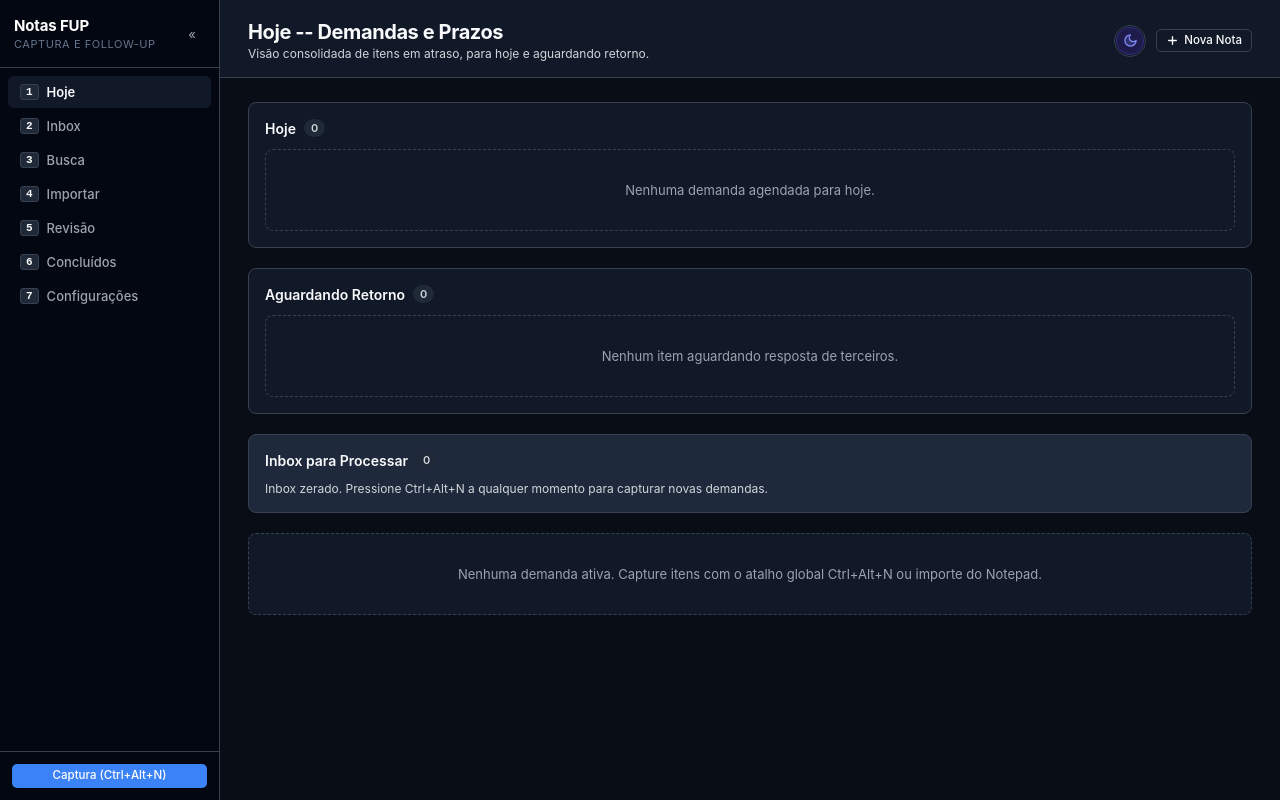
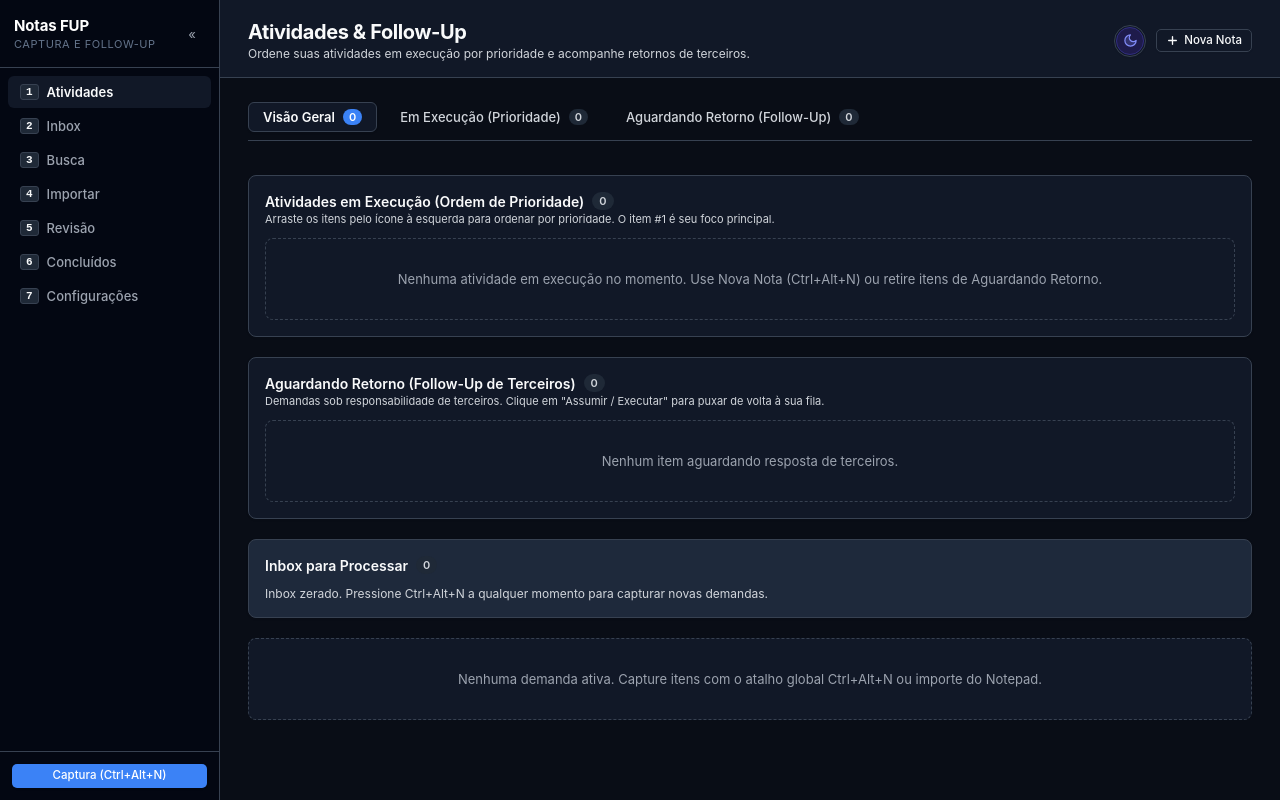
Before and after one commit to rlucio01/notas-fup, a React (Vite) app: page / in a window 1280 px wide. Built offline with nearby package versions, Linux system fonts and the light colour scheme.

Commit message:
feat: painel de atividades em execucao com priorizacao por arrastar e soltar e abas de modo de visao

```diff
--- a/src/App.css
+++ b/src/App.css
@@ -687,6 +687,87 @@ body, html, #root {
   color: var(--danger);
 }
 
+/* ── View Mode Tabs (Execução / Aguardando / Geral) ────── */
+.view-mode-tabs {
+  display: flex;
+  align-items: center;
+  gap: 8px;
+  margin-bottom: 14px;
+  border-bottom: 1px solid var(--border-color);
+  padding-bottom: 8px;
+}
+
+.view-mode-tab {
+  display: inline-flex;
+  align-items: center;
+  gap: 8px;
+  padding: 6px 14px;
+  border-radius: 6px;
+  background: transparent;
+  border: 1px solid transparent;
+  color: var(--text-secondary);
+  font-size: 13px;
+  font-weight: 500;
+  cursor: pointer;
+  transition: all 0.15s ease;
+  user-select: none;
+}
+
+.view-mode-tab:hover {
+  background: var(--bg-hover);
+  color: var(--text-primary);
+}
+
+.view-mode-tab.active {
+  background: var(--bg-card);
+  border-color: var(--border-color);
+  color: var(--text-primary);
+  font-weight: 600;
+  box-shadow: 0 1px 3px rgba(0, 0, 0, 0.05);
+}
+
+.view-mode-tab.active .tab-badge {
+  background: var(--accent);
+  color: #ffffff;
+}
+
+.tab-badge {
+  background: var(--bg-hover);
+  color: var(--text-secondary);
+  font-size: 11px;
+  font-weight: 600;
+  padding: 1px 6px;
+  border-radius: 10px;
+  transition: all 0.15s ease;
+}
+
+/* ── Priority Badge ───────────────────────────────────── */
+.badge-priority {
+  background: var(--bg-hover);
+  color: var(--text-secondary);
+  border: 1px solid var(--border-color);
+  font-weight: 700;
+  font-family: monospace;
+  font-size: 10.5px;
+  padding: 1px 6px;
+  border-radius: 4px;
+  letter-spacing: 0.3px;
+}
+
+.badge-priority.top-focus {
+  background: #fef3c7;
+  color: #b45309;
+  border-color: #fde68a;
+  box-shadow: 0 0 0 1px rgba(245, 158, 11, 0.25);
+  font-weight: 800;
+}
+
+[data-theme="dark"] .badge-priority.top-focus {
+  background: rgba(245, 158, 11, 0.2);
+  color: #fcd34d;
+  border-color: rgba(245, 158, 11, 0.4);
+}
+
 .badge-ticket {
   background: var(--bg-hover);
   color: var(--text-primary);
--- a/src/App.tsx
+++ b/src/App.tsx
@@ -126,7 +126,7 @@ export const App: React.FC = () => {
   }, []);
 
   const navItems: { id: TabId; label: string; shortcut: string; count?: number }[] = [
-    { id: "today", label: "Hoje", shortcut: "1" },
+    { id: "today", label: "Atividades", shortcut: "1" },
     { id: "inbox", label: "Inbox", shortcut: "2", count: inboxCount },
     { id: "search", label: "Busca", shortcut: "3" },
     { id: "import", label: "Importar", shortcut: "4" },
@@ -138,7 +138,7 @@ export const App: React.FC = () => {
   const getPageTitle = (tab: TabId) => {
     switch (tab) {
       case "today":
-        return "Hoje -- Demandas e Prazos";
+        return "Atividades & Follow-Up";
       case "inbox":
         return "Inbox -- Triagem Rápida";
       case "search":
@@ -157,7 +157,7 @@ export const App: React.FC = () => {
   const getPageSubtitle = (tab: TabId) => {
     switch (tab) {
       case "today":
-        return "Visão consolidada de itens em atraso, para hoje e aguardando retorno.";
+        return "Ordene suas atividades em execução por prioridade e acompanhe retornos de terceiros.";
       case "inbox":
         return "Navegue pelo teclado para classificar contexto, tags e prazos em segundos.";
       case "search":
--- a/src/Today.tsx
+++ b/src/Today.tsx
@@ -15,13 +15,14 @@ export const Today: React.FC<TodayProps> = ({ onNavigateToInbox }) => {
   const [inboxCount, setInboxCount] = useState<number>(0);
   const [contexts, setContexts] = useState<Context[]>([]);
   const [selectedContext, setSelectedContext] = useState<string>("all");
+  const [viewMode, setViewMode] = useState<"all" | "executing" | "waiting">("all");
   const [editingItem, setEditingItem] = useState<Item | null>(null);
   const [loading, setLoading] = useState(true);
 
   // Drag and drop state for prioritizing tasks
   const [draggedId, setDraggedId] = useState<string | null>(null);
   const [dragOverId, setDragOverId] = useState<string | null>(null);
-  const [dragSection, setDragSection] = useState<"today" | "overdue" | null>(null);
+  const [dragSection, setDragSection] = useState<"executing" | "today" | "overdue" | null>(null);
 
   const loadData = useCallback(async () => {
     try {
@@ -34,7 +35,7 @@ export const Today: React.FC<TodayProps> = ({ onNavigateToInbox }) => {
       setAllItems(items);
       setInboxCount(inbox.length);
     } catch (e) {
-      console.error("Erro ao carregar itens de hoje:", e);
+      console.error("Erro ao carregar demandas:", e);
     } finally {
       setLoading(false);
     }
@@ -119,6 +120,10 @@ export const Today: React.FC<TodayProps> = ({ onNavigateToInbox }) => {
     return computed;
   }, [filteredItems, inboxCount]);
 
+  const waitingCount = useMemo(() => {
+    return Object.values(blocks.waiting).reduce((sum, list) => sum + list.length, 0);
+  }, [blocks.waiting]);
+
   const handleToggleDone = async (item: Item) => {
     const newStatus = item.status === "done" ? "open" : "done";
     await updateItem({ id: item.id, status: newStatus });
@@ -138,10 +143,38 @@ export const Today: React.FC<TodayProps> = ({ onNavigateToInbox }) => {
     loadData();
   };
 
-  const handleDrop = async (targetId: string, section: "today" | "overdue") => {
+  const handleMoveToWaiting = async (item: Item) => {
+    const person = window.prompt("Aguardando retorno de quem? (ex: Gustavo, Massao, Cliente)");
+    if (person === null) return;
+    await updateItem({
+      id: item.id,
+      status: "waiting",
+      waiting_on: person.trim() || "Sem responsável",
+    });
+    loadData();
+  };
+
+  const handleResumeExecution = async (item: Item) => {
+    await updateItem({
+      id: item.id,
+      status: "open",
+      waiting_on: null,
+    });
+    loadData();
+  };
+
+  const handleDrop = async (targetId: string, section: "executing" | "today" | "overdue") => {
     if (!draggedId || draggedId === targetId || dragSection !== section) return;
 
-    const list = [...(section === "today" ? blocks.today : blocks.overdue)];
+    let list: Item[] = [];
+    if (section === "executing") {
+      list = [...blocks.executing];
+    } else if (section === "today") {
+      list = [...blocks.today];
+    } else if (section === "overdue") {
+      list = [...blocks.overdue];
+    }
+
     const fromIdx = list.findIndex((i) => i.id === draggedId);
     const toIdx = list.findIndex((i) => i.id === targetId);
     if (fromIdx >= 0 && toIdx >= 0) {
@@ -163,11 +196,12 @@ export const Today: React.FC<TodayProps> = ({ onNavigateToInbox }) => {
   const renderItemRow = (
     item: Item,
     showOverdueBadge = false,
-    section?: "today" | "overdue" | "waiting"
+    section?: "executing" | "today" | "overdue" | "waiting",
+    priorityIndex?: number
   ) => {
     const isDone = item.status === "done";
     const dateLabel = item.due_at || item.followup_at;
-    const isDraggable = section === "today" || section === "overdue";
+    const isDraggable = section === "executing" || section === "today" || section === "overdue";
     const isBeingDragged = draggedId === item.id;
     const isDragOver = dragOverId === item.id && draggedId !== item.id;
 
@@ -209,7 +243,7 @@ export const Today: React.FC<TodayProps> = ({ onNavigateToInbox }) => {
         {isDraggable && (
           <span
             className="drag-handle"
-            title="Arraste para priorizar acima ou abaixo"
+            title="Arraste para definir a ordem de prioridade"
             onClick={(e) => e.stopPropagation()}
           >
             <GripIcon size={14} />
@@ -231,6 +265,17 @@ export const Today: React.FC<TodayProps> = ({ onNavigateToInbox }) => {
           title="Clique para editar ou reclassificar"
         >
           <div className="item-title-line">
+            {priorityIndex !== undefined && (
+              <span
+                className={`badge badge-priority ${priorityIndex === 0 ? "top-focus" : ""}`}
+                title={`Prioridade #${priorityIndex + 1}${
+                  priorityIndex === 0 ? " (Foco Principal)" : ""
+                }`}
+              >
+                #{priorityIndex + 1}
+              </span>
+            )}
+
             <span className={`item-title ${isDone ? "done" : ""}`}>
               {item.title}
             </span>
@@ -295,6 +340,26 @@ export const Today: React.FC<TodayProps> = ({ onNavigateToInbox }) => {
         </div>
 
         <div className="item-actions">
+          {item.status === "open" && (
+            <button
+              className="btn btn-secondary btn-sm"
+              onClick={() => handleMoveToWaiting(item)}
+              title="Colocar demanda em espera de terceiros"
+            >
+              Aguardar...
+            </button>
+          )}
+
+          {item.status === "waiting" && (
+            <button
+              className="btn btn-secondary btn-sm"
+              onClick={() => handleResumeExecution(item)}
+              title="Retomar demanda para minha execução ativa"
+            >
+              Assumir / Executar
+            </button>
+          )}
+
           {item.url && (
             <a
               href={item.url}
@@ -307,6 +372,7 @@ export const Today: React.FC<TodayProps> = ({ onNavigateToInbox }) => {
               <span>Link</span>
             </a>
           )}
+
           <button
             className="btn btn-secondary btn-sm btn-icon"
             onClick={() => handlePostponeTomorrow(item)}
@@ -323,17 +389,45 @@ export const Today: React.FC<TodayProps> = ({ onNavigateToInbox }) => {
   if (loading) {
     return (
       <div className="page-body">
-        <div className="empty-state">Carregando itens de hoje...</div>
+        <div className="empty-state">Carregando atividades e demandas...</div>
       </div>
     );
   }
 
-  const hasAnyItems =
-    allItems.length > 0 ||
-    blocks.inbox_count > 0;
+  const hasAnyItems = allItems.length > 0 || blocks.inbox_count > 0;
 
   return (
     <div className="page-body">
+      {/* Abas de Modo de Visão: Em Execução / Aguardando / Geral */}
+      <div className="view-mode-tabs">
+        <button
+          type="button"
+          className={`view-mode-tab ${viewMode === "all" ? "active" : ""}`}
+          onClick={() => setViewMode("all")}
+        >
+          <span>Visão Geral</span>
+          <span className="tab-badge">{blocks.executing.length + waitingCount}</span>
+        </button>
+
+        <button
+          type="button"
+          className={`view-mode-tab ${viewMode === "executing" ? "active" : ""}`}
+          onClick={() => setViewMode("executing")}
+        >
+          <span>Em Execução (Prioridade)</span>
+          <span className="tab-badge">{blocks.executing.length}</span>
+        </button>
+
+        <button
+          type="button"
+          className={`view-mode-tab ${viewMode === "waiting" ? "active" : ""}`}
+          onClick={() => setViewMode("waiting")}
+        >
+          <span>Aguardando Retorno (Follow-Up)</span>
+          <span className="tab-badge">{waitingCount}</span>
+        </button>
+      </div>
+
       {/* Barra de Filtro por Contexto */}
       {contextFilterList.length > 0 && (
         <div className="context-filter-bar">
@@ -396,8 +490,8 @@ export const Today: React.FC<TodayProps> = ({ onNavigateToInbox }) => {
         </div>
       )}
 
-      {/* Bloco 1: Atrasados */}
-      {blocks.overdue.length > 0 && (
+      {/* Bloco: Demandas Atrasadas (se houver) */}
+      {(viewMode === "all" || viewMode === "executing") && blocks.overdue.length > 0 && (
         <div className="card">
           <div className="card-header">
             <div className="card-title" style={{ color: "var(--danger)" }}>
@@ -413,42 +507,53 @@ export const Today: React.FC<TodayProps> = ({ onNavigateToInbox }) => {
         </div>
       )}
 
-      {/* Bloco 2: Hoje */}
+      {/* Bloco Principal: Atividades em Execução (Ordem de Prioridade) */}
+      {(viewMode === "all" || viewMode === "executing") && (
         <div className="card">
           <div className="card-header">
+            <div>
               <div className="card-title">
-            <span>Hoje</span>
-            <span className="card-count">{blocks.today.length}</span>
+                <span>Atividades em Execução (Ordem de Prioridade)</span>
+                <span className="card-count">{blocks.executing.length}</span>
+              </div>
+              <div style={{ fontSize: "11px", color: "var(--text-secondary)", marginTop: "2px" }}>
+                Arraste os itens pelo ícone à esquerda para ordenar por prioridade. O item #1 é seu foco principal.
               </div>
             </div>
-        {blocks.today.length === 0 ? (
+          </div>
+
+          {blocks.executing.length === 0 ? (
             <div className="empty-state">
               {selectedContext === "all"
-              ? "Nenhuma demanda agendada para hoje."
-              : "Nenhuma demanda agendada para hoje neste contexto."}
+                ? "Nenhuma atividade em execução no momento. Use Nova Nota (Ctrl+Alt+N) ou retire itens de Aguardando Retorno."
+                : "Nenhuma atividade em execução para este contexto."}
             </div>
           ) : (
             <div className="item-list">
-            {blocks.today.map((item) => renderItemRow(item, false, "today"))}
+              {blocks.executing.map((item, idx) =>
+                renderItemRow(item, false, "executing", idx)
+              )}
             </div>
           )}
         </div>
+      )}
 
-      {/* Bloco 3: Aguardando (por pessoa) */}
+      {/* Bloco: Aguardando Retorno (por pessoa) */}
+      {(viewMode === "all" || viewMode === "waiting") && (
         <div className="card">
           <div className="card-header">
+            <div>
               <div className="card-title">
-            <span>Aguardando Retorno</span>
-            <span className="card-count">
-              {Object.values(blocks.waiting).reduce(
-                (sum, list) => sum + list.length,
-                0,
-              )}
-            </span>
+                <span>Aguardando Retorno (Follow-Up de Terceiros)</span>
+                <span className="card-count">{waitingCount}</span>
+              </div>
+              <div style={{ fontSize: "11px", color: "var(--text-secondary)", marginTop: "2px" }}>
+                Demandas sob responsabilidade de terceiros. Clique em &quot;Assumir / Executar&quot; para puxar de volta à sua fila.
+              </div>
             </div>
           </div>
 
-        {Object.keys(blocks.waiting).length === 0 ? (
+          {waitingCount === 0 ? (
             <div className="empty-state">
               {selectedContext === "all"
                 ? "Nenhum item aguardando resposta de terceiros."
@@ -476,8 +581,10 @@ export const Today: React.FC<TodayProps> = ({ onNavigateToInbox }) => {
             </div>
           )}
         </div>
+      )}
 
-      {/* Bloco 4: Inbox para processar */}
+      {/* Bloco: Inbox para processar */}
+      {viewMode === "all" && (
         <div className="card" style={{ background: "var(--accent-light)" }}>
           <div className="card-header">
             <div className="card-title">
@@ -498,6 +605,7 @@ export const Today: React.FC<TodayProps> = ({ onNavigateToInbox }) => {
                 } para categorizar.`}
           </p>
         </div>
+      )}
 
       {!hasAnyItems && (
         <div className="empty-state">
--- a/src/today-blocks.ts
+++ b/src/today-blocks.ts
@@ -1,6 +1,7 @@
 import type { Item, TodayBlocks } from "./types";
 
 export function computeTodayBlocks(items: Item[], todayDateStr: string): TodayBlocks {
+  const executing: Item[] = [];
   const overdue: Item[] = [];
   const today: Item[] = [];
   const waiting: Record<string, Item[]> = {};
@@ -27,6 +28,11 @@ export function computeTodayBlocks(items: Item[], todayDateStr: string): TodayBl
       today.push(item);
     }
 
+    // Executing items: all active open tasks that the user is working on or has to execute
+    if (item.status === "open") {
+      executing.push(item);
+    }
+
     // Waiting items (can also be in overdue/today if they have a date, but are grouped by person)
     if (item.status === "waiting") {
       const person = item.waiting_on ? item.waiting_on.trim() : "Sem responsável";
@@ -38,6 +44,7 @@ export function computeTodayBlocks(items: Item[], todayDateStr: string): TodayBl
   }
 
   return {
+    executing,
     overdue,
     today,
     waiting,
--- a/src/types.ts
+++ b/src/types.ts
@@ -63,6 +63,7 @@ export interface ProposedItem {
 }
 
 export interface TodayBlocks {
+  executing: Item[];
   overdue: Item[];
   today: Item[];
   waiting: Record<string, Item[]>;
```
Also changed, not shown: 1 other file (tests, documents, lock files or other folders). Lines whose indentation alone changed are shown as unchanged.
